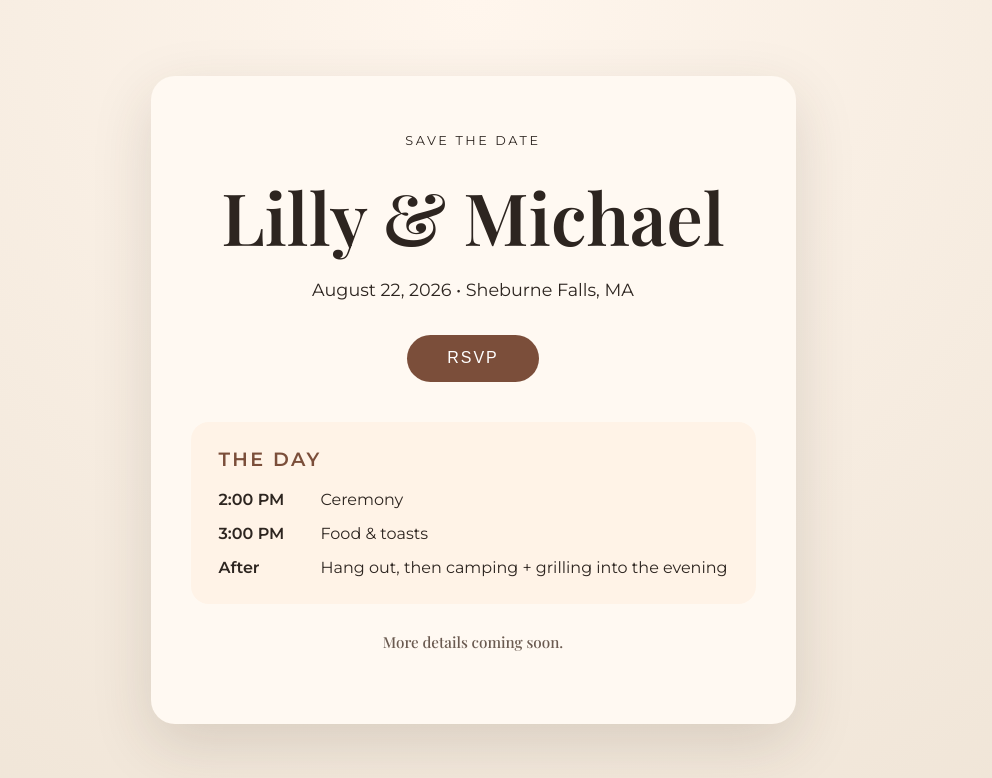
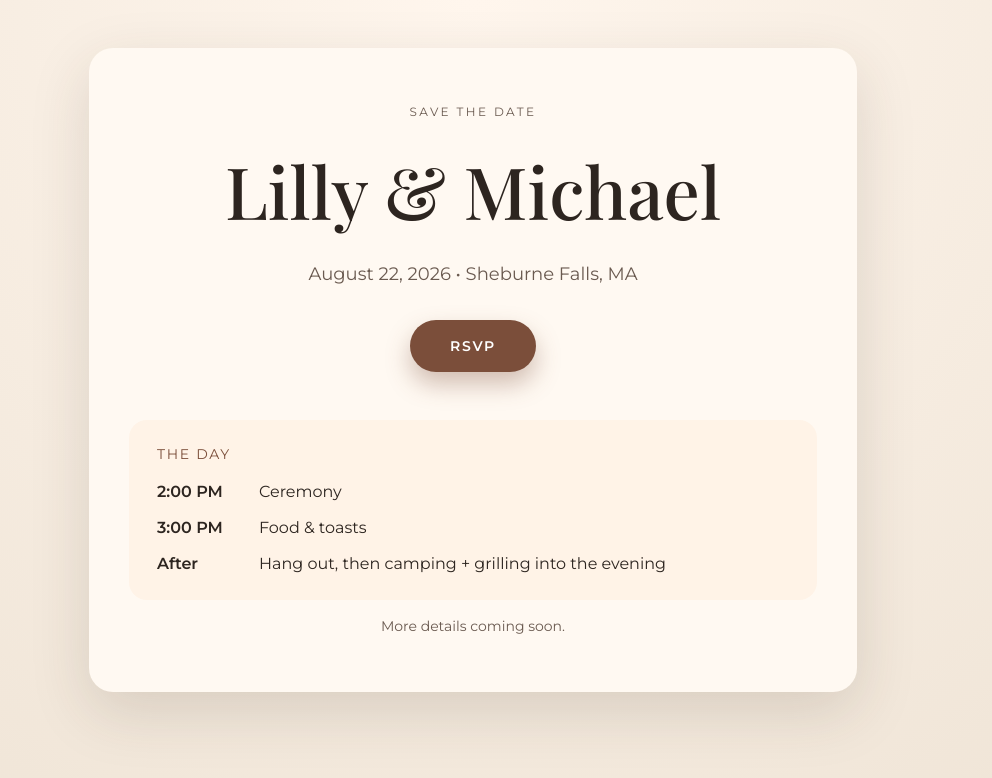
Before and after one commit to mjsokolo/wedding, a React (Vite) app: page / in a window 1280 px wide. Shown: the top 778 px of the page, without its empty margins (167-1159 px from the left). Built offline with nearby package versions, Linux system fonts and the light colour scheme.

Commit message:
change styles to use taildwinds

```diff
--- a/package.json
+++ b/package.json
@@ -14,6 +14,9 @@
   },
   "devDependencies": {
     "@vitejs/plugin-react": "^4.3.4",
+    "autoprefixer": "^10.4.19",
+    "postcss": "^8.4.45",
+    "tailwindcss": "^3.4.13",
     "vite": "^5.4.8"
   }
 }
--- /dev/null
+++ b/postcss.config.js
@@ -0,0 +1,6 @@
+export default {
+  plugins: {
+    tailwindcss: {},
+    autoprefixer: {}
+  }
+};
--- a/src/App.css
+++ /dev/null
@@ -1,186 +0,0 @@
-.page {
-  min-height: 100vh;
-  display: grid;
-  place-items: center;
-  padding: 3rem 1.5rem;
-}
-
-.hero {
-  text-align: center;
-  max-width: 720px;
-  padding: 3.5rem 2.5rem;
-  background: #fff9f2;
-  border-radius: 24px;
-  box-shadow: 0 20px 60px rgba(62, 45, 35, 0.15);
-  position: relative;
-}
-
-.eyebrow {
-  text-transform: uppercase;
-  letter-spacing: 0.2em;
-  font-size: 0.8rem;
-  margin: 0 0 1rem;
-  font-family: "Montserrat", "Arial", sans-serif;
-}
-
-.title {
-  font-size: clamp(2.5rem, 6vw, 4.5rem);
-  margin: 0 0 0.75rem;
-}
-
-.title.small {
-  font-size: clamp(2rem, 4vw, 3rem);
-}
-
-.subtitle {
-  font-size: 1.1rem;
-  margin: 0 0 2rem;
-  font-family: "Montserrat", "Arial", sans-serif;
-}
-
-.rsvp-button {
-  border: none;
-  border-radius: 999px;
-  padding: 0.9rem 2.5rem;
-  font-size: 1rem;
-  text-transform: uppercase;
-  letter-spacing: 0.12em;
-  background: #7b4e3a;
-  color: #fff;
-  cursor: pointer;
-  transition: transform 0.2s ease, box-shadow 0.2s ease;
-}
-
-.rsvp-button:hover,
-.rsvp-button:focus-visible {
-  transform: translateY(-2px);
-  box-shadow: 0 12px 24px rgba(123, 78, 58, 0.35);
-}
-
-.note {
-  margin-top: 1.75rem;
-  font-size: 0.95rem;
-  color: #6a5a50;
-}
-
-.schedule {
-  margin: 2.5rem auto 0;
-  text-align: left;
-  background: #fff3e7;
-  border-radius: 18px;
-  padding: 1.5rem 1.75rem;
-  font-family: "Montserrat", "Arial", sans-serif;
-}
-
-.schedule ul {
-  list-style: none;
-  margin: 0;
-  padding: 0;
-  display: grid;
-  gap: 0.75rem;
-}
-
-.schedule li {
-  display: flex;
-  gap: 0.75rem;
-  align-items: baseline;
-  font-size: 1rem;
-}
-
-.schedule strong {
-  min-width: 90px;
-  font-weight: 600;
-}
-
-.section-title {
-  margin: 0 0 1rem;
-  font-size: 1.2rem;
-  text-transform: uppercase;
-  letter-spacing: 0.12em;
-  color: #7b4e3a;
-}
-
-.back-link {
-  border: none;
-  background: none;
-  color: #6a5a50;
-  font-family: "Montserrat", "Arial", sans-serif;
-  font-size: 0.9rem;
-  cursor: pointer;
-  position: absolute;
-  left: 2rem;
-  top: 2rem;
-}
-
-.rsvp {
-  text-align: left;
-}
-
-.rsvp .eyebrow,
-.rsvp .title {
-  text-align: left;
-}
-
-.rsvp-form {
-  display: grid;
-  gap: 1.25rem;
-  margin-top: 2rem;
-}
-
-.field {
-  display: grid;
-  gap: 0.5rem;
-  font-family: "Montserrat", "Arial", sans-serif;
-  font-size: 0.95rem;
-}
-
-.field input,
-.field select,
-.field textarea {
-  font-family: inherit;
-  font-size: 1rem;
-  padding: 0.75rem 1rem;
-  border-radius: 14px;
-  border: 1px solid #d9c9b8;
-  background: #fffdf9;
-}
-
-.field textarea {
-  resize: vertical;
-}
-
-.status {
-  margin: 0;
-  font-family: "Montserrat", "Arial", sans-serif;
-  font-size: 0.95rem;
-}
-
-.status.success {
-  color: #2d5a3a;
-}
-
-.status.error {
-  color: #8b2a2a;
-}
-
-.privacy {
-  margin: 0;
-  font-size: 0.8rem;
-  color: #7b6a60;
-  font-family: "Montserrat", "Arial", sans-serif;
-}
-
-@media (max-width: 600px) {
-  .hero {
-    padding: 2.5rem 1.5rem;
-  }
-
-  .back-link {
-    left: 1.5rem;
-    top: 1.5rem;
-  }
-
-  .rsvp-button {
-    width: 100%;
-  }
-}
--- a/src/App.jsx
+++ b/src/App.jsx
@@ -1,7 +1,7 @@
 import { useState } from "react";
-import "./App.css";
 
-const RSVP_ENDPOINT = "https://script.google.com/macros/s/AKfycbzcD-ZUIME7fG0Df1qzEYUY8LChJ-8AHDrIwFYpNYDgSisfeeFnagdyu5ojQIbABFmK/exec";
+const RSVP_ENDPOINT =
+  "https://script.google.com/macros/s/AKfycbzcD-ZUIME7fG0Df1qzEYUY8LChJ-8AHDrIwFYpNYDgSisfeeFnagdyu5ojQIbABFmK/exec";
 
 const initialForm = {
   fullName: "",
@@ -56,51 +56,69 @@ export default function App() {
     } catch (error) {
       setStatus({
         state: "error",
-        message:
-          error instanceof Error ? error.message : "Something went wrong."
+        message: error instanceof Error ? error.message : "Something went wrong."
       });
     }
   };
 
   return (
-    <div className="page">
+    <div className="min-h-screen bg-[radial-gradient(circle_at_top,_#fff6ed,_#efe4d6)] px-6 py-12 text-[#2d2520]">
       {view === "landing" ? (
-        <main className="hero">
-          <p className="eyebrow">Save the Date</p>
-          <h1 className="title">Lilly & Michael</h1>
-        <p className="subtitle">August 22, 2026 • Sheburne Falls, MA</p>
+        <main className="relative mx-auto grid w-full max-w-3xl place-items-center gap-4 rounded-[24px] bg-[#fff9f2] px-6 py-14 text-center shadow-[0_20px_60px_rgba(62,45,35,0.15)] sm:px-10">
+          <p className="font-sans text-xs uppercase tracking-[0.2em] text-[#6a5a50]">
+            Save the Date
+          </p>
+          <h1 className="font-serif text-[clamp(2.5rem,6vw,4.5rem)]">
+            Lilly & Michael
+          </h1>
+          <p className="font-sans text-lg text-[#6a5a50]">
+            August 22, 2026 • Sheburne Falls, MA
+          </p>
           <button
-          className="rsvp-button"
+            className="mt-4 rounded-full bg-[#7b4e3a] px-10 py-4 text-sm font-semibold uppercase tracking-[0.12em] text-white shadow-[0_12px_24px_rgba(123,78,58,0.35)] transition hover:-translate-y-0.5 focus-visible:-translate-y-0.5"
             type="button"
             onClick={() => setView("rsvp")}
           >
             RSVP
           </button>
-        <section className="schedule">
-          <h2 className="section-title">The Day</h2>
-          <ul>
-            <li>
-              <strong>2:00 PM</strong> Ceremony
+          <section className="mt-8 w-full rounded-[18px] bg-[#fff3e7] px-7 py-6 text-left font-sans">
+            <h2 className="mb-4 text-sm uppercase tracking-[0.12em] text-[#7b4e3a]">
+              The Day
+            </h2>
+            <ul className="grid gap-3 text-base text-[#2d2520]">
+              <li className="flex items-baseline gap-3">
+                <strong className="min-w-[90px] font-semibold">2:00 PM</strong>
+                Ceremony
               </li>
-            <li>
-              <strong>3:00 PM</strong> Food & toasts
+              <li className="flex items-baseline gap-3">
+                <strong className="min-w-[90px] font-semibold">3:00 PM</strong>
+                Food & toasts
               </li>
-            <li>
-              <strong>After</strong> Hang out, then camping + grilling into the evening
+              <li className="flex items-baseline gap-3">
+                <strong className="min-w-[90px] font-semibold">After</strong>
+                Hang out, then camping + grilling into the evening
               </li>
             </ul>
           </section>
-        <p className="note">More details coming soon.</p>
+          <p className="text-sm text-[#6a5a50]">More details coming soon.</p>
         </main>
       ) : (
-        <main className="hero rsvp">
-          <button className="back-link" type="button" onClick={() => setView("landing")}>
+        <main className="relative mx-auto w-full max-w-3xl rounded-[24px] bg-[#fff9f2] px-6 py-14 text-left shadow-[0_20px_60px_rgba(62,45,35,0.15)] sm:px-10">
+          <button
+            className="absolute left-6 top-6 font-sans text-sm text-[#6a5a50]"
+            type="button"
+            onClick={() => setView("landing")}
+          >
             ← Back
           </button>
-          <p className="eyebrow">RSVP</p>
-          <h2 className="title small">We can’t wait to celebrate with you.</h2>
-          <form className="rsvp-form" onSubmit={handleSubmit}>
-            <label className="field">
+          <p className="font-sans text-xs uppercase tracking-[0.2em] text-[#6a5a50]">
+            RSVP
+          </p>
+          <h2 className="font-serif text-[clamp(2rem,4vw,3rem)]">
+            We can’t wait to celebrate with you.
+          </h2>
+          <form className="mt-8 grid gap-5 font-sans" onSubmit={handleSubmit}>
+            <label className="grid gap-2 text-sm">
               <span>Full name</span>
               <input
                 name="fullName"
@@ -109,35 +127,38 @@ export default function App() {
                 value={form.fullName}
                 onChange={handleChange}
                 required
+                className="rounded-[14px] border border-[#d9c9b8] bg-[#fffdf9] px-4 py-3 text-base"
               />
             </label>
-            <label className="field">
+            <label className="grid gap-2 text-sm">
               <span>Will you attend?</span>
               <select
                 name="attending"
                 value={form.attending}
                 onChange={handleChange}
+                className="rounded-[14px] border border-[#d9c9b8] bg-[#fffdf9] px-4 py-3 text-base"
               >
                 <option value="yes">Yes, can’t wait!</option>
                 <option value="no">Sadly, no</option>
               </select>
             </label>
-            <label className="field">
+            <label className="grid gap-2 text-sm">
               <span>Guest count</span>
               <input
                 name="guestCount"
                 type="number"
                 min="1"
-                max="6"
+                max="4"
                 inputMode="numeric"
                 pattern="\\d*"
                 step="1"
                 value={form.guestCount}
                 onChange={handleChange}
                 required
+                className="rounded-[14px] border border-[#d9c9b8] bg-[#fffdf9] px-4 py-3 text-base"
               />
             </label>
-            <label className="field">
+            <label className="grid gap-2 text-sm">
               <span>Dietary notes (optional)</span>
               <textarea
                 name="dietaryNotes"
@@ -145,15 +166,26 @@ export default function App() {
                 placeholder="Allergies or preferences"
                 value={form.dietaryNotes}
                 onChange={handleChange}
+                className="resize-y rounded-[14px] border border-[#d9c9b8] bg-[#fffdf9] px-4 py-3 text-base"
               />
             </label>
-            <button className="rsvp-button" type="submit" disabled={status.state === "loading"}>
+            <button
+              className="rounded-full bg-[#7b4e3a] px-10 py-4 text-sm font-semibold uppercase tracking-[0.12em] text-white shadow-[0_12px_24px_rgba(123,78,58,0.35)] transition hover:-translate-y-0.5 focus-visible:-translate-y-0.5"
+              type="submit"
+              disabled={status.state === "loading"}
+            >
               {status.state === "loading" ? "Sending..." : "Submit RSVP"}
             </button>
             {status.state !== "idle" && (
-              <p className={`status ${status.state}`}>{status.message}</p>
+              <p
+                className={`text-sm ${
+                  status.state === "success" ? "text-[#2d5a3a]" : "text-[#8b2a2a]"
+                }`}
+              >
+                {status.message}
+              </p>
             )}
-            <p className="privacy">
+            <p className="text-xs text-[#7b6a60]">
               Your RSVP is private. We only use this to plan the celebration.
             </p>
           </form>
--- a/src/index.css
+++ b/src/index.css
@@ -1,22 +1,9 @@
-:root {
-  color-scheme: light;
-  font-family: "Playfair Display", "Times New Roman", serif;
-  line-height: 1.4;
-  font-weight: 400;
-  background-color: #f7f1ea;
-  color: #2d2520;
+@tailwind base;
+@tailwind components;
+@tailwind utilities;
+
+@layer base {
+  body {
+    @apply bg-[radial-gradient(circle_at_top,_#fff6ed,_#efe4d6)] text-[#2d2520];
+  }
 }
-
-* {
-  box-sizing: border-box;
-}
-
-body {
-  margin: 0;
-  min-height: 100vh;
-  background: radial-gradient(circle at top, #fff6ed, #efe4d6);
-}
-
-#root {
-  min-height: 100vh;
-}
--- /dev/null
+++ b/tailwind.config.js
@@ -0,0 +1,13 @@
+/** @type {import('tailwindcss').Config} */
+export default {
+  content: ["./index.html", "./src/**/*.{js,jsx}"],
+  theme: {
+    extend: {
+      fontFamily: {
+        serif: ["Playfair Display", "Times New Roman", "serif"],
+        sans: ["Montserrat", "Arial", "sans-serif"]
+      }
+    }
+  },
+  plugins: []
+};
```
Also changed, not shown: 1 other file (tests, documents, lock files or other folders). Lines whose indentation alone changed are shown as unchanged.
